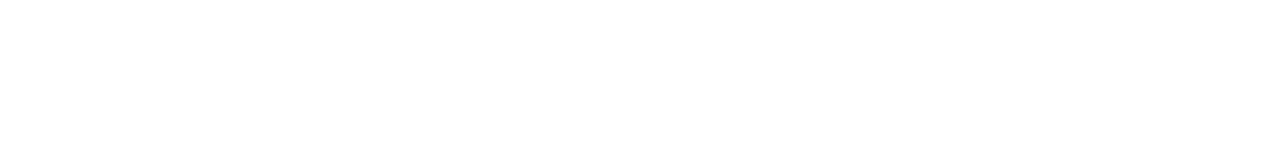
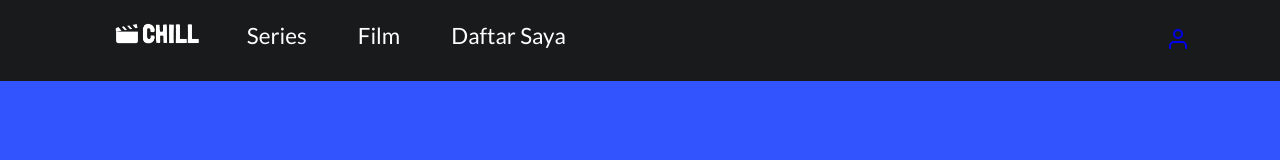
Before and after one commit to ikbarrahma/web_film_rise, a plain HTML site: page index.html in a window 1280 px wide. Drawn offline with nearby package versions, Linux system fonts and the light colour scheme.

Commit message:
Adding header content

```diff
--- a/index.html
+++ b/index.html
@@ -1,11 +1,46 @@
 <!DOCTYPE html>
 <html lang="en">
-<head>
-    <meta charset="UTF-8">
-    <meta name="viewport" content="width=device-width, initial-scale=1.0">
+  <head>
+    <meta charset="UTF-8" />
+    <meta name="viewport" content="width=device-width, initial-scale=1.0" />
     <title>Chill Video</title>
-</head>
-<body>
+    <link rel="preconnect" href="https://fonts.googleapis.com" />
+    <link rel="preconnect" href="https://fonts.gstatic.com" crossorigin />
+    <link
+      href="https://fonts.googleapis.com/css2?family=Lato:ital,wght@0,100;0,300;0,400;0,700;0,900;1,100;1,300;1,400;1,700;1,900&display=swap"
+      rel="stylesheet"
+    />
+    <!-- feather Icon -->
+    <script src="https://unpkg.com/feather-icons"></script>
+    <!-- my style -->
+    <link rel="stylesheet" href="style/style.css" />
+  </head>
+  <body>
+    <!-- Navbar Start -->
+    <nav class="navbar">
+      <div class="navbar-nav">
+        <div class="nav-logo">
+          <a href="#" class="navbar-logo"
+            ><img src="img/Logo.png" alt="Logo-navbar"
+          /></a>
+        </div>
+        <div class="nav-menu">
+          <a href="#series">Series</a>
+          <a href="#film">Film</a>
+          <a href="#daftar-saya">Daftar Saya</a>
+        </div>
+      </div>
+      <div class="navbar-extra">
+        <a href="#" id="profile">
+          <i data-feather="user"></i>
+        </a>
+      </div>
+    </nav>
+    <!-- Navbar End -->
 
-</body>
+    <!-- father icon -->
+    <script>
+      feather.replace();
+    </script>
+  </body>
 </html>
--- /dev/null
+++ b/style/style.css
@@ -0,0 +1,61 @@
+:root {
+  --primary: #3254ff;
+  --header: #181a1c;
+  --body: #2f3334;
+}
+
+* {
+  margin: 0;
+  padding: 0;
+  box-sizing: border-box;
+  outline: none;
+  border: none;
+  text-decoration: none;
+}
+body {
+  font-family: "Lato", sans-serif;
+  background-color: var(--primary);
+  color: #fff;
+}
+
+/* navbar */
+.navbar {
+  display: flex;
+  justify-content: space-between;
+  align-items: center;
+  padding: 1.4rem 7%;
+  background-color: var(--header);
+  position: fixed;
+  top: 0;
+  left: 0;
+  right: 0;
+  z-index: 9999;
+}
+.navbar-nav {
+  display: flex;
+}
+/* logo */
+.navbar-logo img {
+  height: 23px;
+}
+.navbar .navbar-nav a {
+  color: white;
+  display: inline-block;
+  font-size: 1.4rem;
+  margin: 0 1.5rem;
+}
+.navbar .navbar-nav a:hover {
+  color: var(--primary);
+}
+
+.navbar .navbar-nav .nav-menu a::after {
+  content: "";
+  display: block;
+  padding-bottom: 0.5rem;
+  border-bottom: 0.1rem solid var(--primary);
+  transform: scaleX(0);
+}
+
+.navbar .navbar-nav .nav-menu a:hover::after {
+  transform: scaleX(0.5);
+}
```
